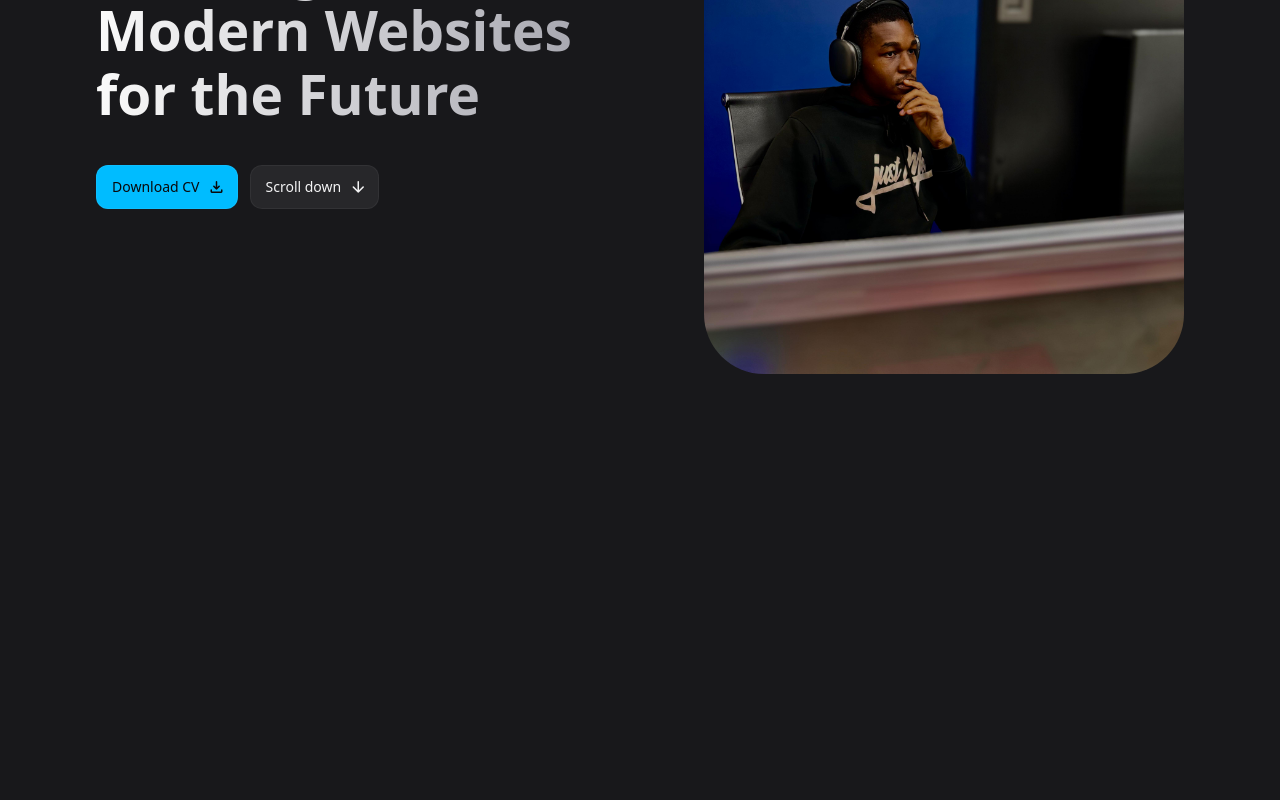
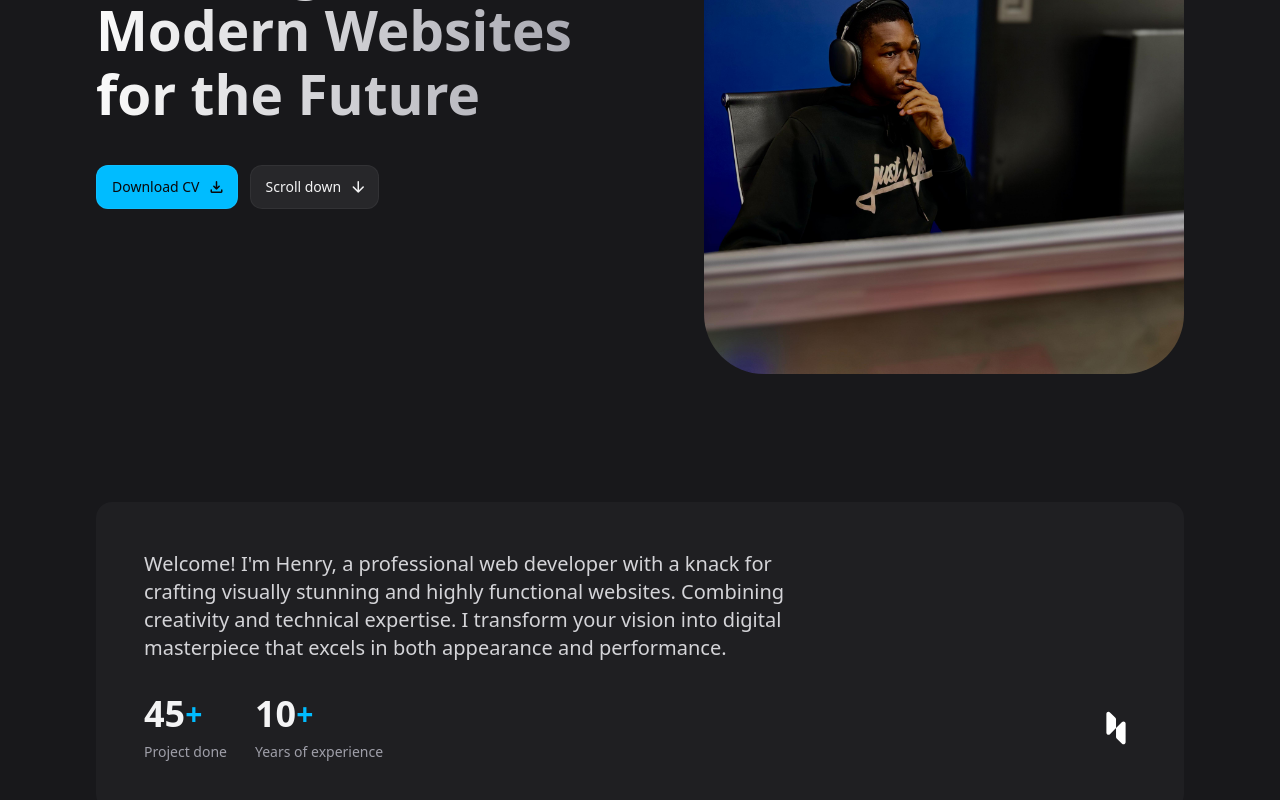
Before and after one commit to Kenneth-Uamusse/MyPortfolio, a React (Vite) app in the folder MyPortfolio/: page / in a window 1280 px wide. Shown: the part 410-1210 px from the top of the page. Before the commit the page ends 800 px from the top, so only its background shows below. Built offline with nearby package versions, Linux system fonts and the light colour scheme.

Commit message:
About section final stylization implemented

```diff
--- a/MyPortfolio/src/App.jsx
+++ b/MyPortfolio/src/App.jsx
@@ -1,11 +1,14 @@
+import About from "./components/About";
 import Header from "./components/Header";
 import Hero from "./components/Hero";
+
 const App = () => {
   return (
     <>
       <Header />
       <main>
         <Hero />
+        <About/>
       </main>
     </>
   );
--- /dev/null
+++ b/MyPortfolio/src/components/About.jsx
@@ -0,0 +1,45 @@
+import logo from "../../public/images/logo.svg";
+
+const aboutItems = [
+  {
+    label: "Project done",
+    number: 45,
+  },
+  {
+    label: "Years of experience",
+    number: 10,
+  },
+];
+
+const About = () => {
+  return (
+    <section id="about" className="section">
+      <div className="container">
+        <div className="bg-zinc-800/50 p-7 rounded-2xl md:p-12">
+          <p className="text-zinc-300 mb:4 md:mb-8 md:text-xl md:max-w-[60ch]">
+            Welcome! I&apos;m Henry, a professional web developer with a knack
+            for crafting visually stunning and highly functional websites.
+            Combining creativity and technical expertise. I transform your
+            vision into digital masterpiece that excels in both appearance and
+            performance.
+          </p>
+          <div className="flex flex-wrap items-center gap-4 md:gap-7">
+            {aboutItems.map(({ label, number }, key) => (
+              <div key={key}>
+                <div className="flex items-center md:mb-2">
+                  <span className="text-2xl font-semibold md:text-4xl">{number}</span>
+                  <span className="text-sky-400 font-semibold md:text-3xl">+</span>
+                </div>
+                <p className="text-sm text-zinc-400">{label}</p>
+              </div>
+            ))}
+
+            <img src={logo} alt="Logo" width={30} height={30} className="ml-auto md:w-[40px] md:h-[40px]" />
+          </div>
+        </div>
+      </div>
+    </section>
+  );
+};
+
+export default About;
--- a/MyPortfolio/src/index.css
+++ b/MyPortfolio/src/index.css
@@ -34,6 +34,10 @@
 
 .img-cover {
   @apply w-full h-full object-cover;
+}
+
+.section{
+  @apply pt-20 lg:pt-32
 }
 .menu-btn {
   @apply w-10 h-10 grid place-items-center bg-zinc-50/10 rounded-xl ring-inset ring-1 ring-zinc-50/[0.02] backdrop-blur-2xl hover:bg-zinc-50/15 transition-[transform,background-color] active:scale-95;
```
